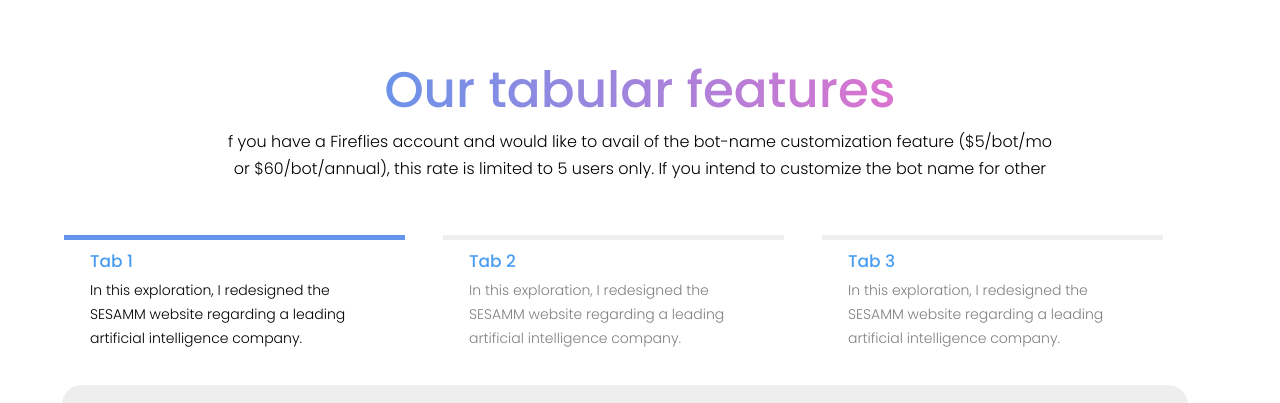
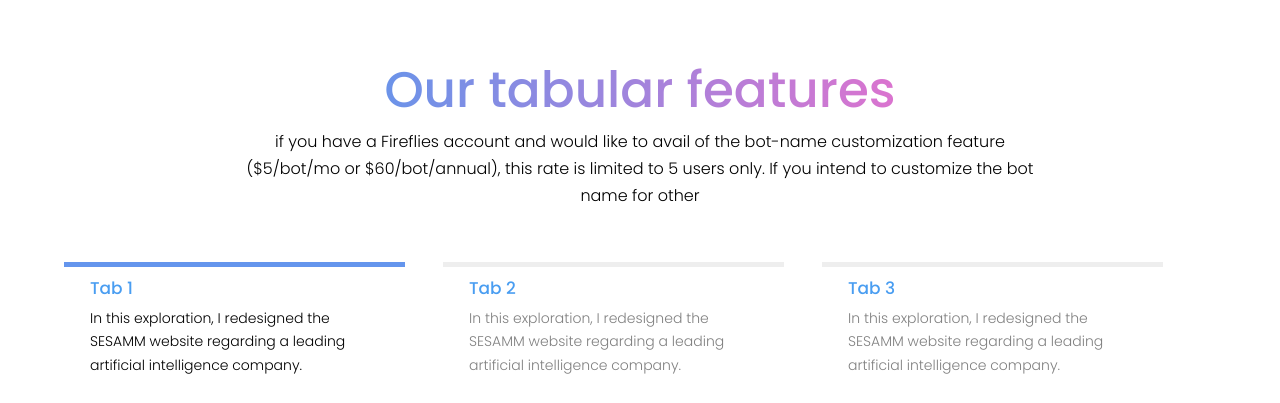
Before and after one commit to jsenono/ugastro, an Astro site: page / in a window 1280 px wide. Shown: the part 6800-7203 px from the top of the page. Built offline with nearby package versions, Linux system fonts and the light colour scheme; Astro itself is replaced by a stand-in of ours; a web font is replaced by a local one.

Commit message:
tabs-vercel implementation

```diff
--- a/src/components/v1/Tabs/tabs-2.jsx
+++ b/src/components/v1/Tabs/tabs-2.jsx
@@ -3,7 +3,7 @@ import { useState } from 'react';
 import styles from "../../../../styles/themes/tabs.module.css"
 let explanation_content= "In this exploration, I redesigned the SESAMM website regarding a leading artificial intelligence company."
 let img_link="../../assets/images/carbon/code-snapshot2.png"
-let title_content="f you have a Fireflies account and would like to avail of the bot-name customization feature ($5/bot/mo or $60/bot/annual), this rate is limited to 5 users only. If you intend to customize the bot name for other"
+let title_content="if you have a Fireflies account and would like to avail of the bot-name customization feature ($5/bot/mo or $60/bot/annual), this rate is limited to 5 users only. If you intend to customize the bot name for other"
 let icon="../../assets/images/carbon/1.png"
 
 const Tabs = () => {
```
